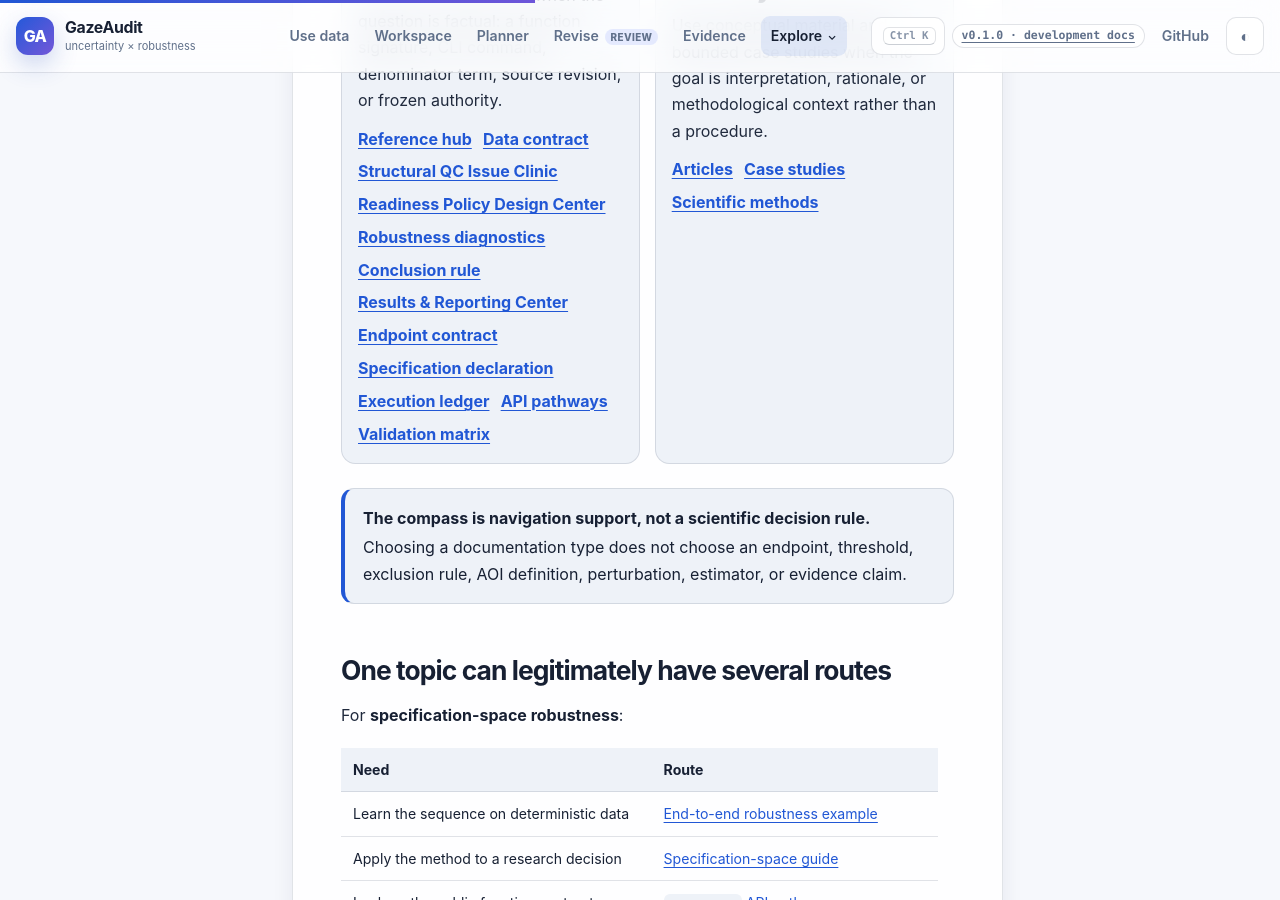
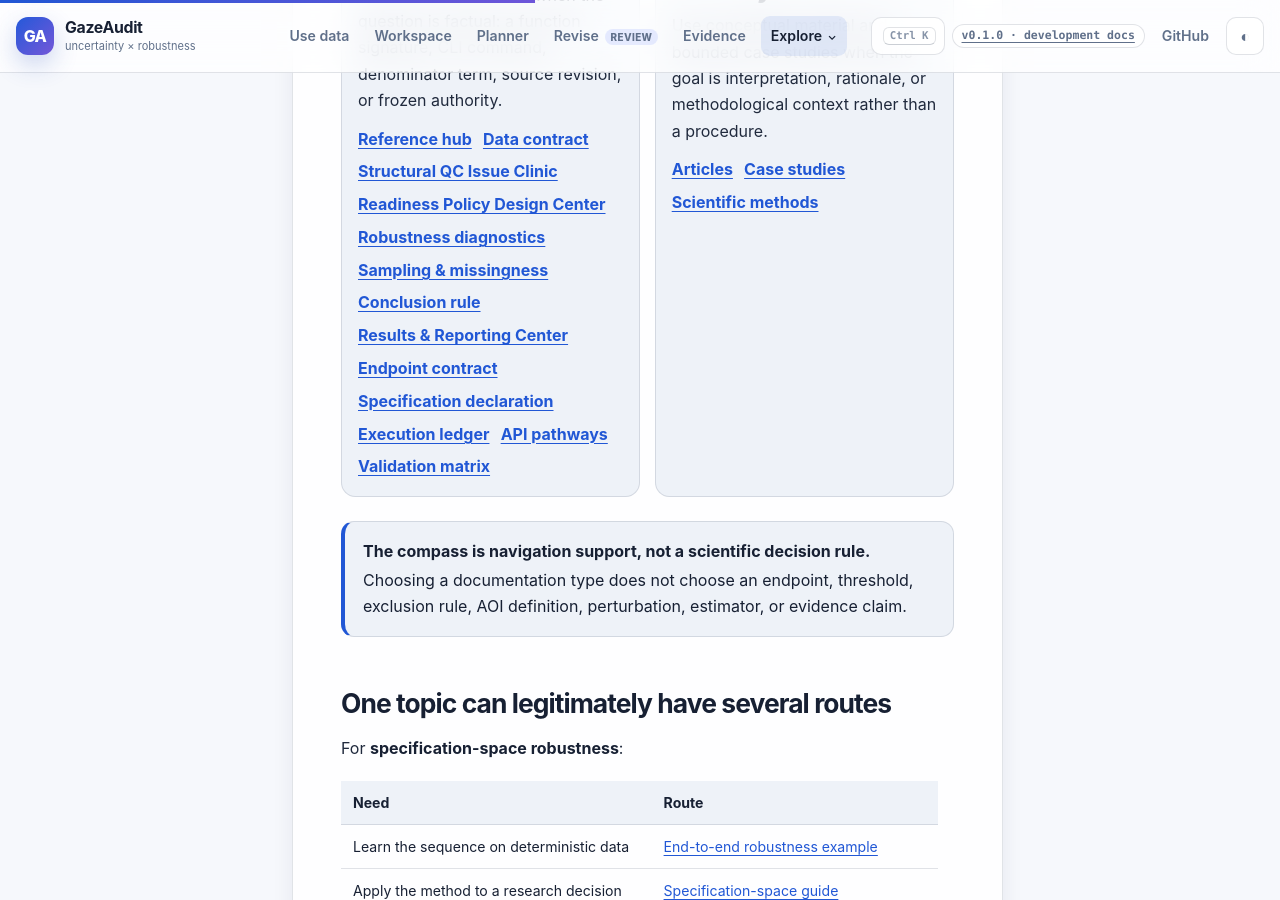
Before and after one commit to stefanosbalaskas/GazeAudit, a Jekyll site: the page built from docs/documentation-map.md, in a window 1280 px wide and 900 px high, scrolled down 1432 px. Built offline with Jekyll 4.4.1, drawn with Linux system fonts in a browser that asks for light colours.

Commit message:
docs: add sampling missingness center to compass

```diff
--- a/docs/documentation-map.md
+++ b/docs/documentation-map.md
@@ -58,6 +58,7 @@ This structure is adapted from the tutorial / how-to / reference / explanation s
       <a href="{{ '/docs/reference/qc-issue-clinic/' | relative_url }}">Structural QC Issue Clinic</a>
       <a href="{{ '/docs/readiness-policy/' | relative_url }}">Readiness Policy Design Center</a>
       <a href="{{ '/docs/robustness-diagnostics/' | relative_url }}">Robustness diagnostics</a>
+      <a href="{{ '/docs/sampling-missingness/' | relative_url }}">Sampling & missingness</a>
       <a href="{{ '/docs/conclusion-rule/' | relative_url }}">Conclusion rule</a>
       <a href="{{ '/docs/reporting-center/' | relative_url }}">Results & Reporting Center</a>
       <a href="{{ '/docs/endpoint-contract/' | relative_url }}">Endpoint contract</a>
```
